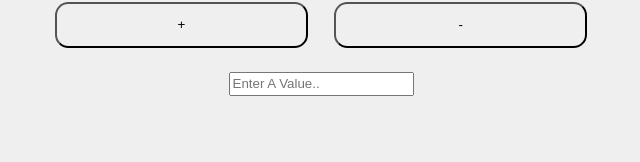
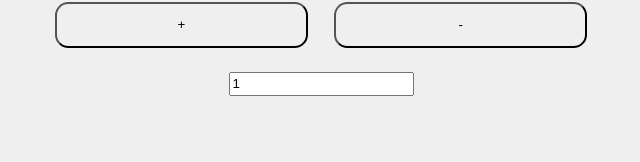
Before and after one commit to afwebdev/LearnReact, a React (Create React App) app: page / in a window 1280 px wide. Shown: the part 129-291 px from the top of the page, without its empty margins (319-959 px from the left). Built offline with nearby package versions, Linux system fonts and the light colour scheme.

Commit message:
convert class to function gave input default and change type from text>number

```diff
--- a/src/components/counter.jsx
+++ b/src/components/counter.jsx
@@ -16,16 +16,17 @@ class Counter extends Component {
           <button className="btn" onClick={this.incrementCount}>
             <span>+</span>
           </button>
-
           <button className="btn" onClick={this.decrementCount}>
             <span>-</span>
           </button>
         </div>
+
         <div className="change-inc">
           <input
             onChange={this.changeIncrement}
             placeholder="Enter A Value.."
-            type="text"
+            type="number"
+            defaultValue="1"
           />
         </div>
       </form>
--- a/src/components/counterDisplay.jsx
+++ b/src/components/counterDisplay.jsx
@@ -1,22 +1,11 @@
-import React, { Component } from "react";
+import React from "react";
 
-class CounterDisplay extends Component {
-  state = {
-    count: 0
-  };
-  render() {
-    return (
-      <div className="displayCount">
-        <h1>{this.props.value}</h1>
-      </div>
-    );
-  }
-
-  checkZero() {
-    let classes = "";
-    classes += this.props.value === 0 ? "zero" : "notZero";
-    return classes;
-  }
-}
+const CounterDisplay = props => {
+  return (
+    <div className="displayCount">
+      <h1>{props.value}</h1>
+    </div>
+  );
+};
 
 export default CounterDisplay;
```
